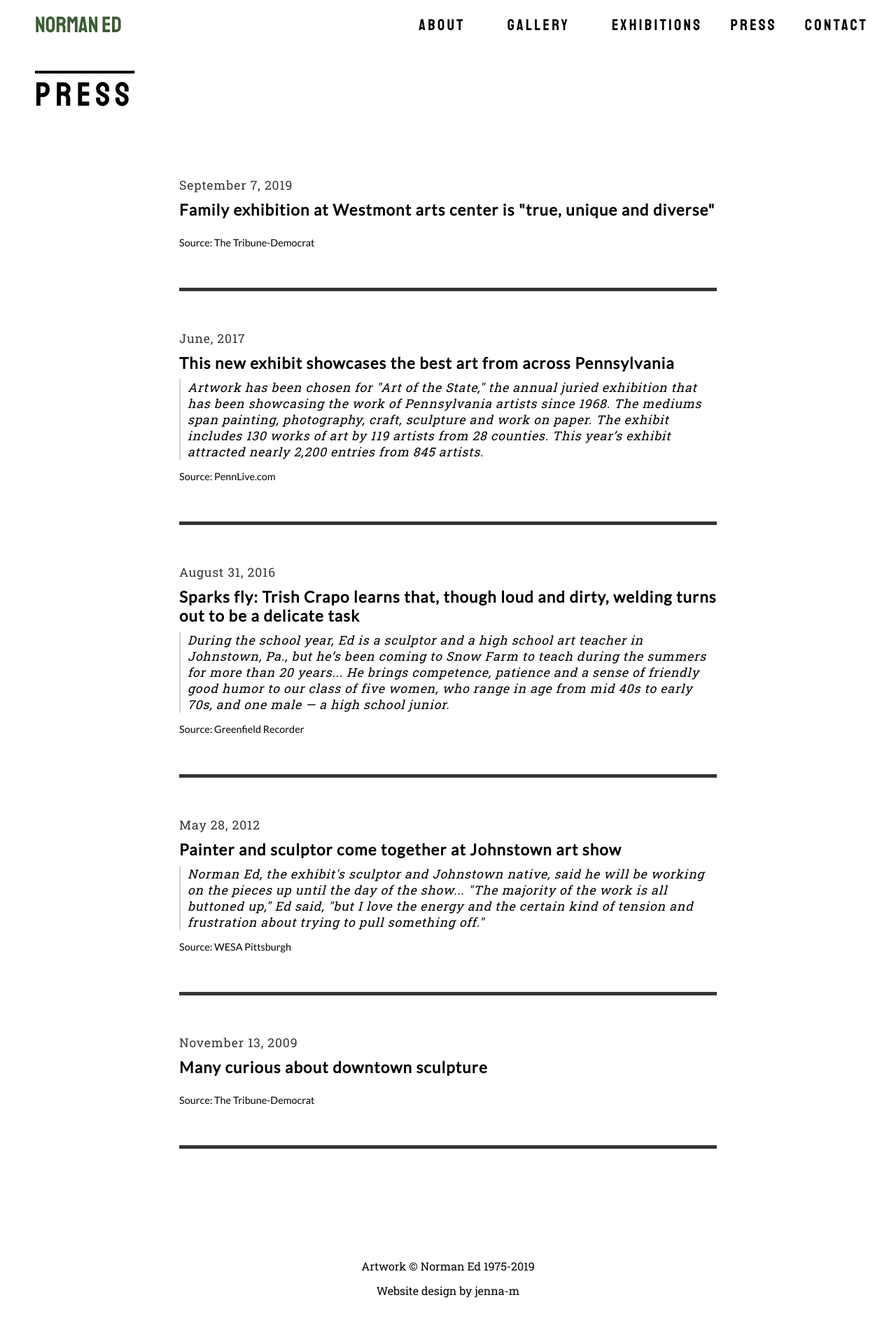
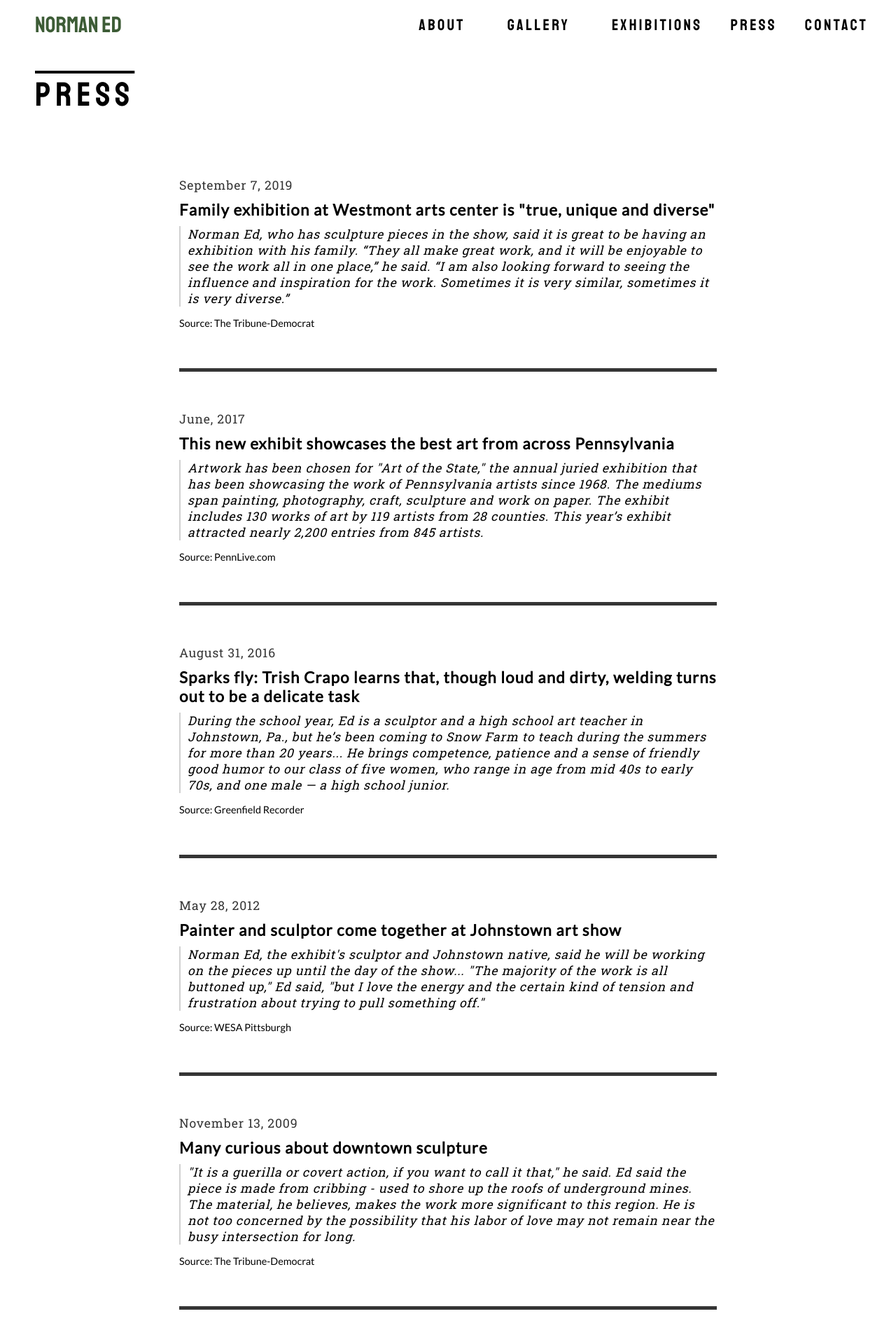
Before and after one commit to jenna-m/norman-ed, a React (Create React App) app in the folder client/: page /press in a window 1280 px wide. Shown: the top 1910 px of the page at 70% size. Built offline with nearby package versions, Linux system fonts and the light colour scheme.

Commit message:
Update pressDatabase.js
Add excerpts for two articles

```diff
--- a/client/src/constants/press/pressDatabase.js
+++ b/client/src/constants/press/pressDatabase.js
@@ -6,7 +6,7 @@ The 'year' key should be kept as an integer.
 export const pressArticles = [
     {
         title: 'Family exhibition at Westmont arts center is "true, unique and diverse"',
-        excerpt: '',
+        excerpt: 'Norman Ed, who has sculpture pieces in the show, said it is great to be having an exhibition with his family. “They all make great work, and it will be enjoyable to see the work all in one place,” he said. “I am also looking forward to seeing the influence and inspiration for the work. Sometimes it is very similar, sometimes it is very diverse.”',
         source: 'The Tribune-Democrat',
         url: 'https://www.tribdem.com/features/family-exhibition-at-westmont-arts-center-is-true-unique-and/article_a4ce17e2-d0d1-11e9-953a-2bf74d99d89d.html',
         date: 'September 7, 2019',
@@ -38,7 +38,7 @@ export const pressArticles = [
     },
     {
         title: 'Many curious about downtown sculpture',
-        excerpt: '',
+        excerpt: '"It is a guerilla or covert action, if you want to call it that," he said. Ed said the piece is made from cribbing - used to shore up the roofs of underground mines. The material, he believes, makes the work more significant to this region. He is not too concerned by the possibility that his labor of love may not remain near the busy intersection for long.',
         source: 'The Tribune-Democrat',
         url: 'https://www.tribdem.com/news/local_news/many-curious-about-downtown-sculpture/article_0d493891-6335-5fdd-9f56-3e69be7bde07.html',
         date: 'November 13, 2009',
```
